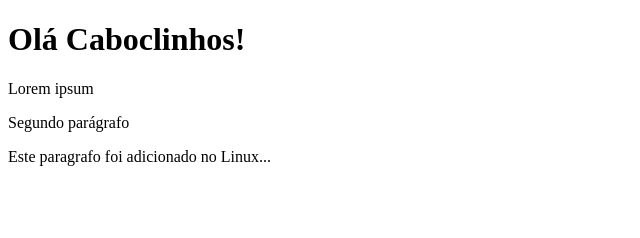
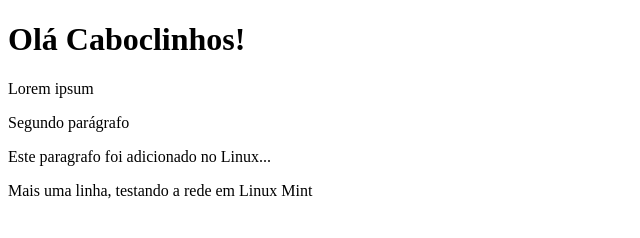
Before and after one commit to Bressar/Teste-1, a plain HTML site: page site-exemplo/index.html in a window 1280 px wide. Shown: the whole page, without its empty margins (0-640 px from the left). Drawn offline with Linux system fonts and the light colour scheme.

Commit message:
mudei o arquivo index

```diff
--- a/site-exemplo/index.html
+++ b/site-exemplo/index.html
@@ -10,6 +10,7 @@
     <p>Lorem ipsum </p>
     <p>Segundo parágrafo</p>
     <p>Este paragrafo foi adicionado no Linux...</p>
+    <p>Mais uma linha, testando a rede em Linux Mint</p>
 
 </body>
 </html>
```
